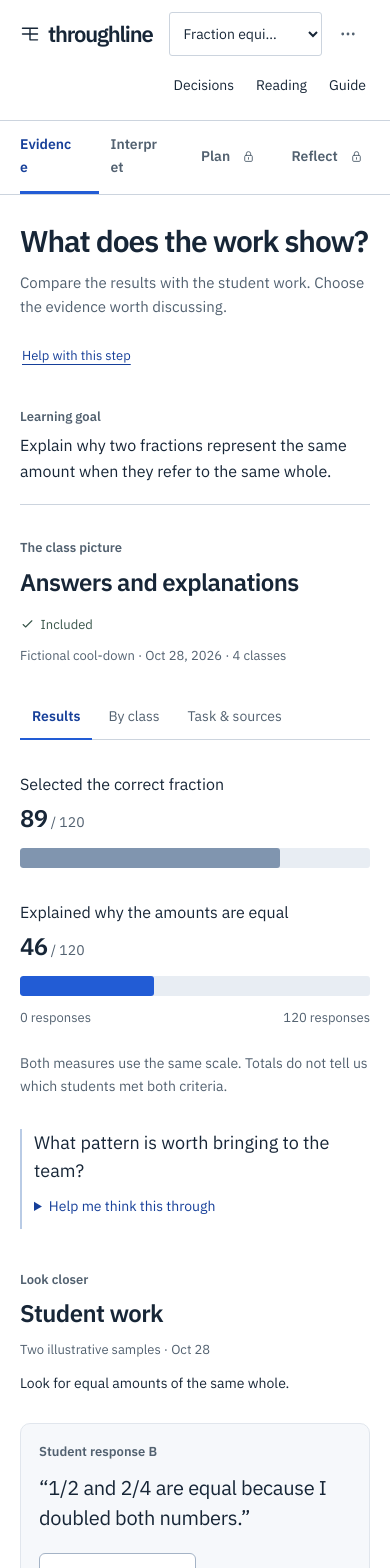
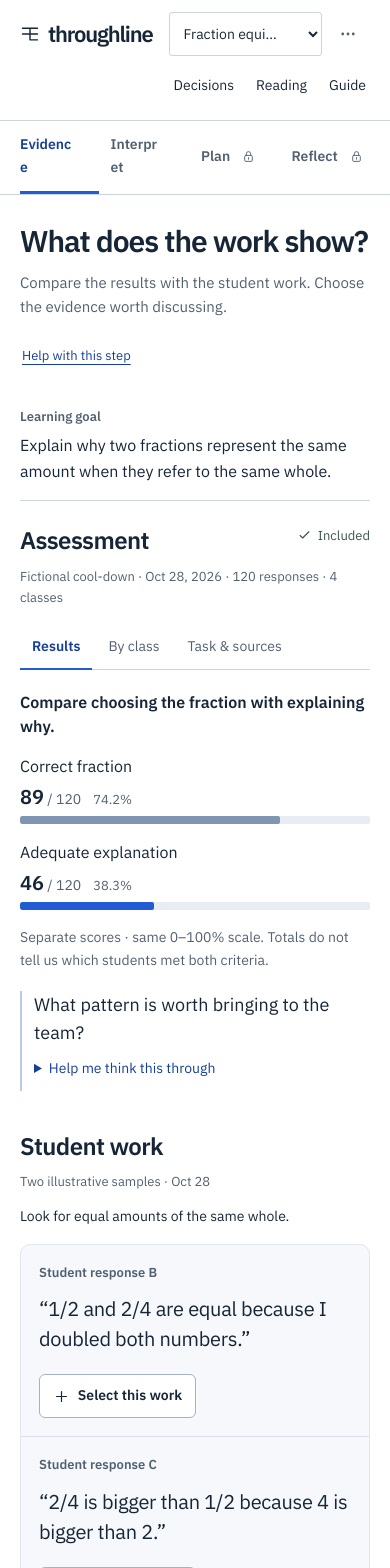
Before and after one commit to alexandergshaw/demonstration, a React (Vite) app: page / in a window 390 px wide. Shown: the top 1568 px of the page. Built offline with nearby package versions, Linux system fonts and the light colour scheme.

Commit message:
Condense evidence views around comparison, scoring, and source context

```diff
--- /dev/null
+++ b/src/workspaces/EvidenceViews.tsx
@@ -0,0 +1,73 @@
+import type { ReferenceData } from '../data/seed';
+import { evidenceSnapshotDescription } from '../data/evidenceSnapshots';
+import { lessonContext } from '../lessonContext';
+import type { EvidenceVersion } from '../model';
+
+function Score({ count, total, tone }: { count: number; total: number; tone: 'answer' | 'explanation' }) {
+  const rate = total > 0 ? count / total * 100 : null;
+  return <div className={`evidence-score ${tone}`}>
+    <div className="evidence-score-values"><strong>{count}<span> / {total}</span></strong><span className="evidence-rate">{rate === null ? 'No responses' : `${rate.toFixed(1)}%`}</span></div>
+    <div className="evidence-score-track" aria-hidden="true"><span style={{ width: `${rate ?? 0}%` }} /></div>
+  </div>;
+}
+
+export function AssessmentResults({ reference }: { reference: ReferenceData }) {
+  const { assessment } = reference;
+  return <div className="evidence-results-view">
+    <p className="evidence-view-lead">Compare choosing the fraction with explaining why.</p>
+    <figure className="evidence-chart" aria-label={`Of ${assessment.total} responses, ${assessment.correct} selected the correct fraction and ${assessment.explanations} gave an adequate explanation.`}>
+      <div className="evidence-measure"><span className="evidence-measure-label">Correct fraction</span><Score count={assessment.correct} total={assessment.total} tone="answer" /></div>
+      <div className="evidence-measure"><span className="evidence-measure-label">Adequate explanation</span><Score count={assessment.explanations} total={assessment.total} tone="explanation" /></div>
+      <figcaption>Separate scores · same 0–100% scale. Totals do not tell us which students met both criteria.</figcaption>
+    </figure>
+  </div>;
+}
+
+export function ClassResults({ reference }: { reference: ReferenceData }) {
+  const { assessment, classes } = reference;
+  return <div className="evidence-class-view">
+    <p className="evidence-view-lead">Does the pattern hold across classes?</p>
+    <table>
+      <caption>Response counts and percentages by class · {assessment.date}</caption>
+      <colgroup><col className="evidence-class-name-column" /><col /><col /></colgroup>
+      <thead><tr><th scope="col">Class</th><th scope="col">Correct fraction</th><th scope="col">Adequate explanation</th></tr></thead>
+      <tbody>{classes.map(item => <tr key={item.id}>
+        <th scope="row">{item.label}</th>
+        <td><Score count={item.correct} total={item.total} tone="answer" /></td>
+        <td><Score count={item.explanations} total={item.total} tone="explanation" /></td>
+      </tr>)}</tbody>
+    </table>
+    <p className="evidence-note">Each score uses that class’s response total. Bars share a 0–100% scale; percentages are rounded. Descriptive results, not teacher-effectiveness ratings.</p>
+  </div>;
+}
+
+export function TaskSources({ reference, version }: { reference: ReferenceData; version: EvidenceVersion }) {
+  return <div className="evidence-task-view">
+    <section className="evidence-original-task" aria-label="Original task">
+      <h3>What students were asked</h3>
+      <p className="evidence-task-provenance">Fictional task & rubric · not district curriculum</p>
+      <blockquote>{lessonContext.prompt}</blockquote>
+    </section>
+    <dl className="evidence-scoring-summary" aria-label="Two separate scoring criteria">
+      <div><dt>Correct fraction</dt><dd><strong>2/4.</strong> The choice is scored separately.</dd></div>
+      <div><dt>Adequate explanation</dt><dd>Words or a labeled drawing show <strong>equal amounts of the same whole.</strong> A doubling rule alone is not enough.</dd></div>
+    </dl>
+    <details className="evidence-source-details">
+      <summary>Full scoring rubric</summary>
+      <div><p>{lessonContext.selection}</p><p>{lessonContext.rubric}</p></div>
+    </details>
+    <details className="evidence-source-details">
+      <summary>Collection & source details</summary>
+      <div>
+        <dl className="evidence-source-facts">
+          <div><dt>Collected</dt><dd><time dateTime={reference.assessment.isoDate}>{reference.assessment.date}, 2026</time></dd></div>
+          <div><dt>Scope</dt><dd>{reference.assessment.total} responses · {reference.classes.length} classes</dd></div>
+          <div><dt>Lesson</dt><dd>{lessonContext.lesson}</dd></div>
+        </dl>
+        <p>{evidenceSnapshotDescription(version)}</p>
+        <p>{lessonContext.provenance}</p>
+        <p>{lessonContext.limits}</p>
+      </div>
+    </details>
+  </div>;
+}
--- a/src/workspaces/EvidenceWorkspace.css
+++ b/src/workspaces/EvidenceWorkspace.css
@@ -7,8 +7,8 @@
   display: flex;
   align-items: baseline;
   gap: 1rem;
-  margin: 0 0 2rem;
-  padding: 0 0 1.25rem;
+  margin: 0 0 1.5rem;
+  padding: 0 0 1rem;
   border-bottom: 1px solid var(--border, #ccd4de);
   font-size: 1rem;
   line-height: 1.6;
@@ -23,7 +23,7 @@
 
 .evidence-workspace .evidence-composition {
   display: grid;
-  grid-template-columns: minmax(0, 1.1fr) minmax(0, 1fr);
+  grid-template-columns: minmax(0, 1.2fr) minmax(0, 1fr);
   gap: clamp(1.5rem, 4vw, 3.5rem);
   align-items: start;
 }
@@ -42,13 +42,6 @@
 
 .evidence-workspace .evidence-section-heading > div {
   min-width: 0;
-}
-
-.evidence-workspace .evidence-kicker {
-  margin: 0 0 .5rem;
-  color: var(--muted, #526170);
-  font-size: .8125rem;
-  font-weight: 600;
 }
 
 .evidence-workspace h2 {
@@ -79,7 +72,7 @@
   display: flex;
   flex-wrap: wrap;
   gap: .25rem;
-  margin: 1.75rem 0 0;
+  margin: 1rem 0 0;
   border-bottom: 1px solid var(--border, #ccd4de);
 }
 
@@ -103,74 +96,88 @@
   font-weight: 600;
 }
 
-.evidence-workspace .evidence-view-switch button:hover,
-.evidence-workspace .evidence-repeat-limit button:hover {
+.evidence-workspace .evidence-view-switch button:hover {
   color: var(--accent-dark, #163f99);
   background: #edf3ff;
 }
 
 .evidence-workspace .evidence-view-content {
-  padding-top: 2rem;
+  padding-top: 1.25rem;
 }
 
 .evidence-workspace .evidence-chart {
-  margin: 0;
+  margin: 1rem 0 0;
 }
 
-.evidence-workspace .evidence-chart-row + .evidence-chart-row {
-  margin-top: 2rem;
+.evidence-workspace .evidence-view-lead {
+  font-size: 1rem;
+  font-weight: 600;
+  line-height: 1.5;
 }
 
-.evidence-workspace .evidence-chart-label {
-  display: flex;
+.evidence-workspace .evidence-measure {
+  display: grid;
+  grid-template-columns: minmax(0, 1fr) auto;
   align-items: baseline;
-  justify-content: space-between;
-  gap: 1rem;
-  margin-bottom: .75rem;
+  gap: .4rem .75rem;
+  margin-bottom: 1rem;
+}
+
+.evidence-workspace .evidence-measure-label {
   font-size: 1rem;
   line-height: 1.5;
 }
 
-.evidence-workspace .evidence-chart-label > strong {
-  flex-shrink: 0;
-  font-size: 1.5rem;
-  font-weight: 600;
-  letter-spacing: -.03em;
+.evidence-workspace .evidence-measure > .evidence-score {
+  display: contents;
+}
+
+.evidence-workspace .evidence-score-values {
+  display: flex;
+  align-items: baseline;
+  justify-content: space-between;
+  flex-wrap: wrap;
+  gap: .1rem .75rem;
+  line-height: 1.5;
   font-variant-numeric: tabular-nums;
 }
 
-.evidence-workspace .evidence-chart-label > strong > span {
+.evidence-workspace .evidence-score-values > strong {
+  font-size: 1.25rem;
+  font-weight: 600;
+  white-space: nowrap;
+}
+
+.evidence-workspace .evidence-score-values > strong > span {
   color: var(--muted, #526170);
   font-size: .875rem;
   font-weight: 400;
-  letter-spacing: 0;
 }
 
-.evidence-workspace .evidence-chart-track {
+.evidence-workspace .evidence-rate {
+  color: var(--muted, #526170);
+  font-size: .8125rem;
+  white-space: nowrap;
+}
+
+.evidence-workspace .evidence-score-track {
+  grid-column: 1 / -1;
   overflow: hidden;
   width: 100%;
-  height: 1.25rem;
-  border-radius: 3px;
+  height: .5rem;
+  border-radius: 2px;
   background: #e8edf3;
 }
 
-.evidence-workspace .evidence-chart-fill {
+.evidence-workspace .evidence-score-track > span {
+  display: block;
   height: 100%;
-  border-radius: 3px;
+  border-radius: 2px;
   background: #8095af;
 }
 
-.evidence-workspace .evidence-chart-fill.explanation {
+.evidence-workspace .explanation .evidence-score-track > span {
   background: var(--accent, #225cd5);
-}
-
-.evidence-workspace .evidence-chart-scale {
-  display: flex;
-  justify-content: space-between;
-  gap: 1rem;
-  margin: .65rem 0 1.5rem;
-  color: var(--muted, #526170);
-  font-size: .8125rem;
 }
 
 .evidence-workspace .evidence-chart figcaption,
@@ -182,7 +189,7 @@
 }
 
 .evidence-workspace .evidence-results > .step-coach {
-  margin: 2rem 0 0;
+  margin: 1.25rem 0 0;
 }
 
 .evidence-workspace .evidence-rubric-anchor {
@@ -203,20 +210,31 @@
 
 .evidence-workspace .evidence-class-view caption {
   text-align: left;
-  font-weight: 600;
-  margin-bottom: .75rem;
+  font-size: .8125rem;
+  color: var(--muted, #526170);
+  margin: .5rem 0 .75rem;
+}
+
+.evidence-workspace .evidence-class-name-column {
+  width: 22%;
 }
 
 .evidence-workspace .evidence-class-view th,
 .evidence-workspace .evidence-class-view td {
-  padding: .8rem .35rem;
+  padding: .65rem .6rem;
   border-bottom: 1px solid #e1e6ed;
-  text-align: right;
+  text-align: left;
+  vertical-align: middle;
   overflow-wrap: anywhere;
 }
 
 .evidence-workspace .evidence-class-view th:first-child {
-  text-align: left;
+  padding-left: 0;
+}
+
+.evidence-workspace .evidence-class-view td:last-child,
+.evidence-workspace .evidence-class-view th:last-child {
+  padding-right: 0;
 }
 
 .evidence-workspace .evidence-class-view thead th {
@@ -229,8 +247,14 @@
   margin-top: 1rem;
 }
 
-.evidence-workspace .evidence-task-view > section + section {
-  margin-top: 1.5rem;
+.evidence-workspace .evidence-class-view .evidence-score-values > strong,
+.evidence-workspace .evidence-class-view .evidence-score-values > strong > span {
+  font-size: .875rem;
+}
+
+.evidence-workspace .evidence-class-view .evidence-score-track {
+  margin-top: .35rem;
+  height: .25rem;
 }
 
 .evidence-workspace .evidence-task-view h3 {
@@ -240,16 +264,95 @@
   line-height: 1.4;
 }
 
-.evidence-workspace .evidence-task-view p {
-  margin: .5rem 0 0;
+.evidence-workspace .evidence-original-task blockquote {
+  margin: .75rem 0 1rem;
+  border: 0;
+  padding: 0;
   font-size: 1rem;
   line-height: 1.65;
 }
 
+.evidence-workspace .evidence-task-provenance {
+  font-size: .8125rem;
+  color: var(--muted, #526170);
+  line-height: 1.6;
+}
+
+.evidence-workspace .evidence-scoring-summary {
+  margin: 0 0 .75rem;
+  padding: .25rem 1rem;
+  border-left: 2px solid var(--border, #ccd4de);
+  background: #f6f8fb;
+}
+
+.evidence-workspace .evidence-scoring-summary > div {
+  padding: .65rem 0;
+}
+
+.evidence-workspace .evidence-scoring-summary > div + div {
+  border-top: 1px solid #e1e6ed;
+}
+
+.evidence-workspace .evidence-scoring-summary dt {
+  font-size: .875rem;
+  font-weight: 600;
+  line-height: 1.6;
+}
+
+.evidence-workspace .evidence-scoring-summary dd {
+  margin: .25rem 0 0;
+  font-size: .875rem;
+  line-height: 1.6;
+}
+
+.evidence-workspace .evidence-source-details {
+  border-bottom: 1px solid var(--border, #ccd4de);
+}
+
+.evidence-workspace .evidence-source-details > summary {
+  min-height: 2.75rem;
+  padding: .65rem 0;
+  font-size: .875rem;
+  line-height: 1.6;
+  color: var(--accent-dark, #163f99);
+  cursor: pointer;
+}
+
+.evidence-workspace .evidence-source-details > div {
+  padding: 0 0 1rem;
+  font-size: .875rem;
+  line-height: 1.65;
+}
+
+.evidence-workspace .evidence-source-details p + p,
+.evidence-workspace .evidence-source-facts + p {
+  margin-top: .75rem;
+}
+
+.evidence-workspace .evidence-source-facts {
+  margin: .25rem 0 0;
+}
+
+.evidence-workspace .evidence-source-facts > div {
+  display: grid;
+  grid-template-columns: 5rem minmax(0, 1fr);
+  gap: .75rem;
+  margin-top: .5rem;
+}
+
+.evidence-workspace .evidence-source-facts dt {
+  color: var(--muted, #526170);
+}
+
+.evidence-workspace .evidence-source-facts dd {
+  margin: 0;
+}
+
 .evidence-workspace .evidence-repeat-limit {
-  margin: 1.75rem 0 0;
-  padding-top: 1rem;
-  border-top: 1px solid var(--border, #ccd4de);
+  margin: 1rem 0 0;
+  padding: .65rem .8rem;
+  border-left: 2px solid #9aa8ba;
+  background: #f6f8fb;
   color: var(--muted, #526170);
   font-size: .875rem;
   line-height: 1.6;
@@ -262,20 +365,8 @@
   font-weight: 600;
 }
 
-.evidence-workspace .evidence-repeat-limit button {
-  border: 0;
-  border-radius: 2px;
-  padding: .2rem 0;
-  background: transparent;
-  color: var(--accent-dark, #163f99);
-  font: inherit;
-  text-decoration: underline;
-  text-underline-offset: .2em;
-  cursor: pointer;
-}
-
 .evidence-workspace .evidence-response-list {
-  margin-top: 1.75rem;
+  margin-top: 1rem;
   background: #f6f8fb;
   border: 1px solid #e1e6ed;
   border-radius: .625rem;
@@ -353,7 +444,7 @@
 }
 
 .evidence-workspace .evidence-history {
-  margin-top: 2.25rem;
+  margin-top: 1.5rem;
   padding: 1rem 0;
   border-top: 1px solid var(--border, #ccd4de);
   border-bottom: 1px solid var(--border, #ccd4de);
@@ -496,12 +587,17 @@
     flex-shrink: 1;
     flex-wrap: wrap;
   }
-  .evidence-workspace .evidence-chart-label {
-    flex-wrap: wrap;
-    gap: .25rem .75rem;
+  .evidence-workspace .evidence-measure {
+    grid-template-columns: minmax(0, 1fr);
+    gap: .25rem;
   }
-  .evidence-workspace .evidence-chart-label > span {
-    flex-basis: 100%;
+  .evidence-workspace .evidence-score-values {
+    justify-content: flex-start;
+  }
+  .evidence-workspace .evidence-class-view th,
+  .evidence-workspace .evidence-class-view td {
+    padding-right: .4rem;
+    padding-left: .4rem;
   }
   .evidence-workspace .evidence-response {
     padding: 1.125rem;
@@ -521,3 +617,13 @@
     white-space: normal;
   }
 }
+
+@media (forced-colors: active) {
+  .evidence-workspace .evidence-score-track {
+    outline: 1px solid CanvasText;
+  }
+  .evidence-workspace .evidence-score-track > span {
+    background: CanvasText;
+    forced-color-adjust: none;
+  }
+}
--- a/src/workspaces/EvidenceWorkspace.tsx
+++ b/src/workspaces/EvidenceWorkspace.tsx
@@ -1,10 +1,10 @@
-import { useState } from 'react';
+import { useId, useState } from 'react';
 import { Icon } from '../components/Icon';
 import { StepCoach } from '../components/StepCoach';
-import { evidenceSnapshotDescription } from '../data/evidenceSnapshots';
 import type { ReferenceData } from '../data/seed';
 import { lessonContext } from '../lessonContext';
 import type { Action, PlanState } from '../model';
+import { AssessmentResults, ClassResults, TaskSources } from './EvidenceViews';
 import './EvidenceWorkspace.css';
 
 interface EvidenceWorkspaceProps {
@@ -17,14 +17,11 @@ type EvidenceView = 'results' | 'classes' | 'task';
 
 export function EvidenceWorkspace({ state, reference, dispatch }: EvidenceWorkspaceProps) {
   const [view, setView] = useState<EvidenceView>('results');
+  const viewId = useId();
   const { assessment, classes, responses, observation } = reference;
   const isRepeat = state.evidenceVersion === 'oct29';
   const observationSelected = state.selected.includes('observation');
   const selectedWork = responses.filter(response => state.selected.includes(response.id)).length;
-  const results = [
-    { label: 'Selected the correct fraction', count: assessment.correct, tone: 'answer' },
-    { label: 'Explained why the amounts are equal', count: assessment.explanations, tone: 'explanation' },
-  ];
 
   return <div className="evidence-workspace">
     <p className="evidence-goal"><span>Learning goal</span>{lessonContext.goal}</p>
@@ -32,49 +29,25 @@ export function EvidenceWorkspace({ state, reference, dispatch }: EvidenceWorksp
     <div className="evidence-composition">
       <section className="evidence-results" aria-labelledby="evidence-results-title">
         <div className="evidence-section-heading">
-          <div>
-            <p className="evidence-kicker">The class picture</p>
-            <h2 id="evidence-results-title">Answers and explanations</h2>
-          </div>
+          <h2 id="evidence-results-title">Assessment</h2>
           <span className="evidence-included"><Icon name="check" size={15} />Included</span>
         </div>
-        <p className="evidence-source-date">Fictional cool-down · <time dateTime={assessment.isoDate}>{assessment.date}, 2026</time> · {classes.length} classes</p>
+        <p className="evidence-source-date">Fictional cool-down · <time dateTime={assessment.isoDate}>{assessment.date}, 2026</time> · {assessment.total} responses · {classes.length} classes</p>
 
         <div className="evidence-view-switch" role="group" aria-label="View assessment evidence">
           {([
             ['results', 'Results'],
             ['classes', 'By class'],
             ['task', 'Task & sources'],
-          ] as const).map(([id, label]) => <button type="button" key={id} aria-pressed={view === id} onClick={() => setView(id)}>{label}</button>)}
+          ] as const).map(([id, label]) => <button type="button" key={id} id={`${viewId}-${id}`} aria-pressed={view === id} aria-controls={`${viewId}-content`} onClick={() => setView(id)}>{label}</button>)}
         </div>
 
-        <div className="evidence-view-content">
-          {view === 'results' && <>
-            <figure className="evidence-chart" aria-label={`Of ${assessment.total} responses, ${assessment.correct} selected the correct fraction and ${assessment.explanations} gave an adequate explanation.`}>
-              {results.map(result => <div className="evidence-chart-row" key={result.tone}>
-                <div className="evidence-chart-label"><span>{result.label}</span><strong>{result.count}<span> / {assessment.total}</span></strong></div>
-                <div className="evidence-chart-track" aria-hidden="true"><div className={`evidence-chart-fill ${result.tone}`} style={{ width: `${result.count / assessment.total * 100}%` }} /></div>
-              </div>)}
-              <div className="evidence-chart-scale" aria-hidden="true"><span>0 responses</span><span>{assessment.total} responses</span></div>
-              <figcaption>Both measures use the same scale. Totals do not tell us which students met both criteria.</figcaption>
-            </figure>
-          </>}
+        {isRepeat && <p className="evidence-repeat-limit"><strong>Repeated task · 116 of 120 expected responses; 4 absent.</strong> Practice may affect results. These are not matched student-level gains or evidence of a teaching action’s effect.</p>}
 
-          {view === 'classes' && <div className="evidence-class-view">
-            <table>
-              <caption>Response counts by class · {assessment.date}</caption>
-              <thead><tr><th scope="col">Class</th><th scope="col">Responses</th><th scope="col">Correct fraction</th><th scope="col">Adequate explanation</th></tr></thead>
-              <tbody>{classes.map(item => <tr key={item.id}><th scope="row">{item.label}</th><td>{item.total}</td><td>{item.correct}</td><td>{item.explanations}</td></tr>)}</tbody>
-            </table>
-            <p className="evidence-note">Compare each count with its class response total. These descriptive counts do not measure teacher effectiveness.</p>
-          </div>}
-
-          {view === 'task' && <div className="evidence-task-view">
-            <section><h3>Original task</h3><p>{lessonContext.prompt}</p></section>
-            <section><h3>What the scores mean</h3><p>{lessonContext.selection}</p><p>{lessonContext.rubric}</p></section>
-            <section><h3>Lesson context</h3><p>{lessonContext.lesson}</p></section>
-            <section><h3>Source and limits</h3><p>{evidenceSnapshotDescription(state.evidenceVersion)}</p><p>{lessonContext.provenance}</p><p>{lessonContext.limits}</p></section>
-          </div>}
+        <div className="evidence-view-content" id={`${viewId}-content`} role="region" aria-labelledby={`${viewId}-${view}`}>
+          {view === 'results' && <AssessmentResults reference={reference} />}
+          {view === 'classes' && <ClassResults reference={reference} />}
+          {view === 'task' && <TaskSources reference={reference} version={state.evidenceVersion} />}
         </div>
 
         <StepCoach question="What pattern is worth bringing to the team?" ready="You can point to a pattern, name its source, and say what it does not tell you.">
@@ -85,12 +58,10 @@ export function EvidenceWorkspace({ state, reference, dispatch }: EvidenceWorksp
           </ul>
           <p>Select work that helps you examine the pattern. You can also start your interpretation with the class results alone.</p>
         </StepCoach>
-
-        {isRepeat && <p className="evidence-repeat-limit"><strong>Repeated task · 116 of 120 expected responses; 4 absent.</strong> Practice may affect results. These samples do not establish student gains or the effect of a teaching action. <button type="button" onClick={() => setView('task')}>Inspect source details</button></p>}
       </section>
 
       <section className="evidence-student-work" aria-labelledby="evidence-work-title">
-        <div className="evidence-section-heading"><div><p className="evidence-kicker">Look closer</p><h2 id="evidence-work-title">Student work</h2></div></div>
+        <div className="evidence-section-heading"><h2 id="evidence-work-title">Student work</h2></div>
         <p className="evidence-source-date">Two illustrative samples · {assessment.date}</p>
         <p className="evidence-rubric-anchor">Look for equal amounts of the same whole.</p>
         <div className="evidence-response-list">
```
Also changed, not shown: 4 other files (tests, documents, lock files or other folders).
